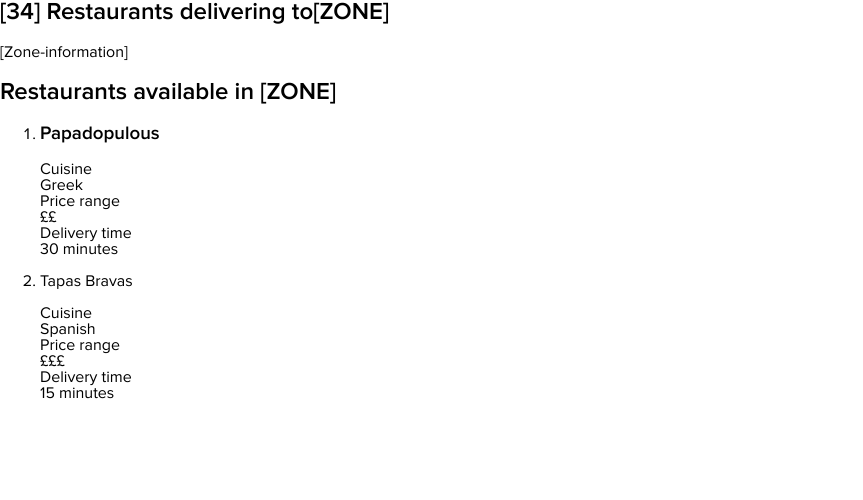
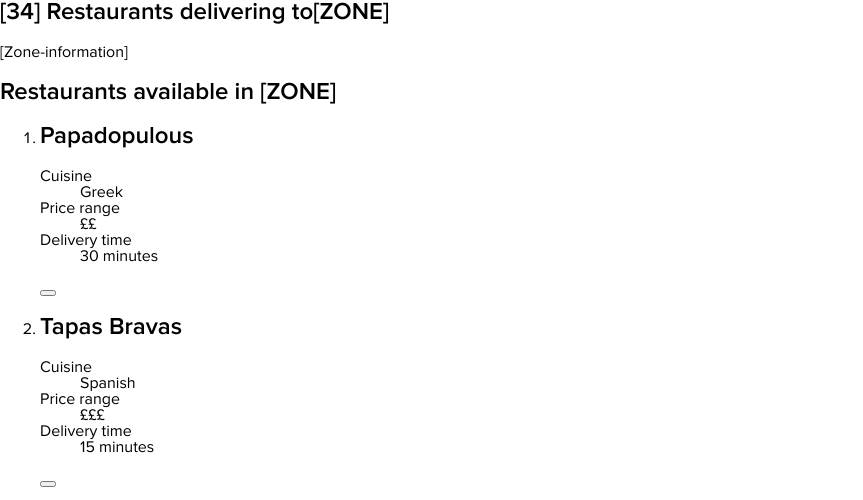
Before and after one commit to albinotonnina/react-accessible-page, a React app: page / in a window 1280 px wide. Shown: the part 440-940 px from the top of the page, without its empty margins (0-863 px from the left). Before the commit the page ends 857 px from the top, so only its background shows below. Built offline with nearby package versions, Linux system fonts and the light colour scheme; the HTML template or start-up script is replaced by a standard one.

Commit message:
style restaurant list

```diff
--- a/src/modules/RestaurantList.js
+++ b/src/modules/RestaurantList.js
@@ -1,39 +1,48 @@
 import React from 'react';
+import styles from './styles/RestaurantList.scss'
 
 export default function () {
     return (
-        <section tabIndex="1">
-            <h1>Restaurants available in [ZONE]</h1>
-         <ol>
-             <li>
-                 <h3>Papadopulous</h3>
+        <section  className={styles.container} tabIndex="1">
+            <h1 className={styles.title}>Restaurants available in [ZONE]</h1>
 
-                <dl>
-                    <dt>Cuisine</dt>
-                    <dt>Greek</dt>
+         <ol className={styles.ol}>
+             <li className={styles.item}>
+                 <h2 className={styles.item_title}>Papadopulous</h2>
 
-                    <dt>Price range</dt>
-                    <dt>££</dt>
+                <dl className={styles.dl}>
+                    <dt className={styles.dt}>Cuisine</dt>
+                    <dd className={styles.dd}>Greek</dd>
 
-                    <dt>Delivery time</dt>
-                    <dt>30 minutes</dt>
+                    <dt className={styles.dt}>Price range</dt>
+                    <dd className={`${styles.dd} ${styles.dtPrice}`}>££</dd>
+
+                    <dt className={styles.dt}>Delivery time</dt>
+                    <dd className={styles.dd}>30 minutes</dd>
                 </dl>
+
+                 <div>
+                     <button className={styles.caret} />
+                 </div>
              </li>
-             <li>
-                 <div>Tapas Bravas</div>
 
-                 <dl>
-                     <dt>Cuisine</dt>
-                     <dt>Spanish</dt>
+             <li className={styles.item}>
+                 <h2 className={styles.item_title}>Tapas Bravas</h2>
 
-                     <dt>Price range</dt>
-                     <dt>£££</dt>
+                 <dl className={styles.dl}>
+                     <dt className={styles.dt}>Cuisine</dt>
+                     <dd className={styles.dd}>Spanish</dd>
 
-                     <dt>Delivery time</dt>
-                     <dt>15 minutes</dt>
+                     <dt className={styles.dt}>Price range</dt>
+                     <dd className={`${styles.dd} ${styles.dtPrice}`}>£££</dd>
+
+                     <dt className={styles.dt}>Delivery time</dt>
+                     <dd className={styles.dd}>15 minutes</dd>
                  </dl>
 
-
+                 <div>
+                     <button className={styles.caret} />
+                 </div>
              </li>
          </ol>
         </section>
--- /dev/null
+++ b/src/modules/styles/RestaurantList.scss
@@ -0,0 +1,79 @@
+@import "mixins";
+
+$font-size: 1.1rem;
+
+.container {
+  width: 80%;
+  margin: $base-unit*8 auto 0;
+  border-top: 1px solid $light-grey;
+
+  @include breakpoint-small {
+    width: 100%;
+  }
+}
+
+.title {
+  @include visually-hidden();
+}
+
+.item {
+  display: flex;
+  align-items: center;
+  padding: $base-unit * 3;
+  border-bottom: 1px solid $light-grey;
+}
+
+.caret {
+  display: none;
+  all: initial;
+  cursor: pointer;
+
+  @include breakpoint-small {
+    display: block;
+    @include caret();
+  }
+}
+
+.item_title {
+  margin: 0;
+  flex: 1 1 68%;
+
+  font-size: $font-size;
+  font-weight: normal;
+}
+
+.ol {
+  padding: 0;
+  margin: 0;
+}
+
+.dl {
+  flex: 1 1 32%;
+  display: flex;
+  justify-content: space-between;
+  margin: 0;
+
+  @include breakpoint-small {
+    flex-direction: column;
+  }
+}
+
+.dd {
+  font-size: $font-size;
+  color: $secondary-color;
+  margin: 0;
+  @include breakpoint-small {
+    font-size: 0.9em;
+    margin: $base-unit / 4 0;
+  }
+}
+
+.dt {
+  @include visually-hidden();
+}
+
+.dtPrice {
+  @include breakpoint-small {
+    @include visually-hidden();
+  }
+}
```
